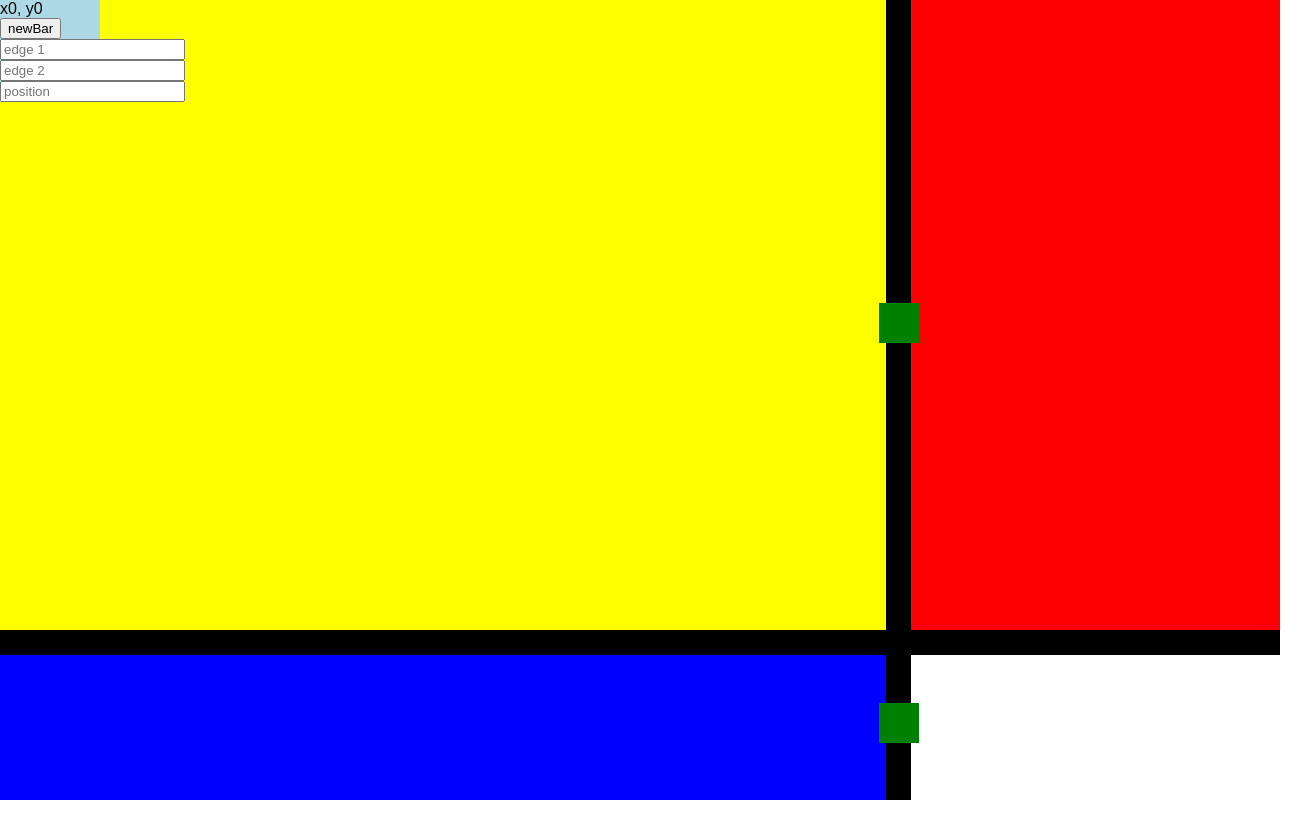
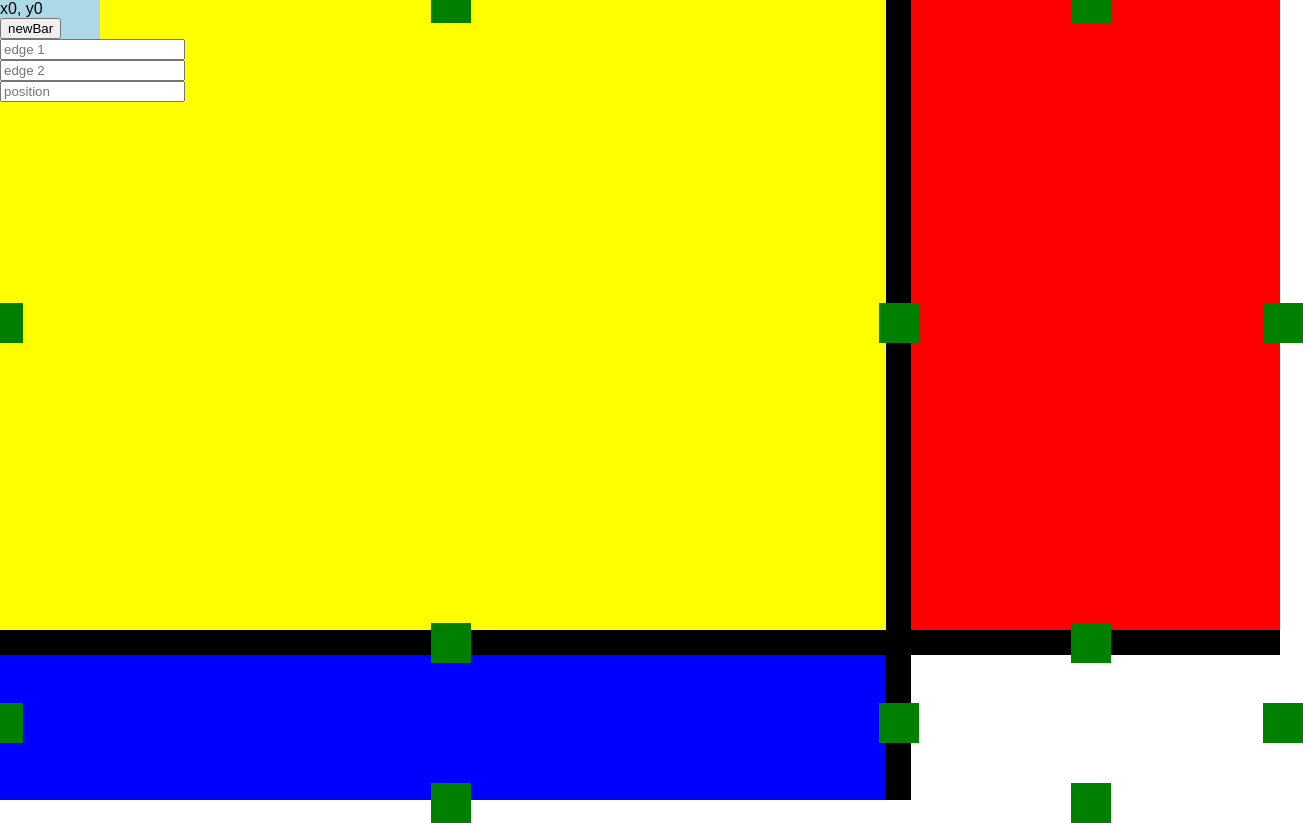
Before and after one commit to claytonweller/MondMaker, a React (Create React App) app: page / in a window 1280 px wide. Shown: the whole page, 1303 px wide, since content can reach past the window. Before the commit the page ends 800 px from the top, so only its background shows below. Built offline with nearby package versions, Linux system fonts and the light colour scheme.

Commit message:
Got a bunch more node stuff made... broke a bit of the app though

```diff
--- a/src/App.js
+++ b/src/App.js
@@ -26,8 +26,19 @@ class App extends Component {
       ],
       boxArray:[],
       nodeArray:[
+        {baseParent:'left', boundParents:[1, 'bottom']},
+        {baseParent:'left', boundParents:[1, 'top']},
+        {baseParent:'right', boundParents:[1, 'bottom']},
+        {baseParent:'right', boundParents:[1, 'top']},
+        {baseParent:'bottom', boundParents:[0, 'right']},
+        {baseParent:'bottom', boundParents:[0, 'left']},
+        {baseParent:'top', boundParents:[0, 'right']},
+        {baseParent:'top', boundParents:[0, 'left']},
+        {baseParent:1, boundParents:['left', 0]},
+        {baseParent:0, boundParents:[1, 'top']},
+        {baseParent:1, boundParents:['right', 0]},
         {baseParent:0, boundParents:[1, 'bottom']},
-        {baseParent:0, boundParents:['top', 1]},
+
       ],
       mouseY: 0,
       mouseX: 0,
@@ -99,7 +110,6 @@ class App extends Component {
       interpretParentId(barArray, this.getFieldValue('edge2')),
       this.getFieldValue('new-bar-position')
     )
-    console.log(this.state.barArray)
   }
 
   newBar = (edge1, edge2, position) =>{
@@ -107,6 +117,17 @@ class App extends Component {
     let bar = this.constructBar(barArray.length, edge1, edge2, position)
     let box = this.boxSelector(bar)
     this.boxSplitter(bar, box)
+    this.nodeSelector(bar)
+  }
+
+  nodeSelector = (bar)=>{
+    const {nodeArray, barArray} = this.state
+    let node1 = nodeArray.filter(node=> node.baseParent === bar.startParent)
+    let node2 = nodeArray.filter(node=> node.baseParent === bar.endParent)
+    node1 = evalDist.node(node1, bar, barArray)
+
+    console.log(node1)
+
   }
 
   boxSelector = (bar)=>{
@@ -117,9 +138,9 @@ class App extends Component {
 
     if(startBoxArray.length >1){
       if(bar.barAllign === 'horizontal'){
-        startBoxArray = startBoxArray.filter( box => Math.abs(box.boxTop - box.boxBottom) === evalDist(box.boxTop, box.boxBottom, bar.barPosition))
+        startBoxArray = startBoxArray.filter( box => Math.abs(box.boxTop - box.boxBottom) === evalDist.compare(box.boxTop, box.boxBottom, bar.barPosition))
       } else if(bar.barAllign === 'vertical') {
-        startBoxArray = startBoxArray.filter( box => Math.abs(box.boxLeft - box.boxRight) === evalDist(box.boxLeft, box.boxRight, bar.barPosition))
+        startBoxArray = startBoxArray.filter( box => Math.abs(box.boxLeft - box.boxRight) === evalDist.compare(box.boxLeft, box.boxRight, bar.barPosition))
       }
     }
     let startBox = startBoxArray[0]
@@ -186,7 +207,6 @@ class App extends Component {
     let arr = starterBoxes(barArray)
     arr.map((box, i) => {
       return this.newBox(box)
-
     })
   }
 
--- a/src/components/AllNodes.js
+++ b/src/components/AllNodes.js
@@ -7,7 +7,7 @@ import interpretParentId from '../functions/interpretParentId'
 const AllNodes = ({nodeArray, barArray}) =>{
 
 	const findLowerBound = (bound1, bound2) =>{
-		console.log(bound1)
+
 		if(bound1>bound2){
 			return bound2
 		} else {
--- a/src/components/Node.css
+++ b/src/components/Node.css
@@ -4,4 +4,5 @@
 	width: 40px;
 	height:40px;
    transform: translate(-17px, -17px);
+   transition-duration: 50ms;
 }
--- a/src/functions/evalDist.js
+++ b/src/functions/evalDist.js
@@ -1,5 +1,28 @@
-const evalDist = (edgeA, edgeB, newEdge)=>{
-	return Math.abs(edgeA - newEdge) + Math.abs(edgeB - newEdge)
+const edgeSorter = require('./edgeSorter.js')
+
+
+const evalDist = {
+	interpretParentId : (barArray, parentId) =>{
+		let int = parseInt(parentId, 10)
+		if(!Number.isInteger(int)){
+	     return edgeSorter(parentId)
+	   } else {
+	     return barArray[parentId]
+	   }
+	},
+	compare: (edgeA, edgeB, newEdge)=> Math.abs(edgeA - newEdge) + Math.abs(edgeB - newEdge),
+	node:(nodes, newBar, barArray)=>{
+		return nodes.filter(node => {
+
+
+      	let boundPosition1 = this.interpretParentId(barArray, node.boundParents[0])
+      	console.log(boundPosition1)
+
+      	let boundPosition2 = barArray[node.boundParents[0]].barPosition
+      	console.log(node)
+      	Math.abs(boundPosition1 - boundPosition2) === this.compare(boundPosition1, boundPosition2, newBar.barPosition)
+    	})
+   }
 }
 
 export default evalDist;
--- a/src/functions/interpretParentId.js
+++ b/src/functions/interpretParentId.js
@@ -1,6 +1,6 @@
 import edgeSorter from './edgeSorter';
 
-const interpetParentId = (barArray, parentId) =>{
+const interpretParentId = (barArray, parentId) =>{
 	let int = parseInt(parentId, 10)
 	if(!Number.isInteger(int)){
      return edgeSorter(parentId)
@@ -9,4 +9,4 @@ const interpetParentId = (barArray, parentId) =>{
    }
 }
 
-export default interpetParentId
+export default interpretParentId
```
